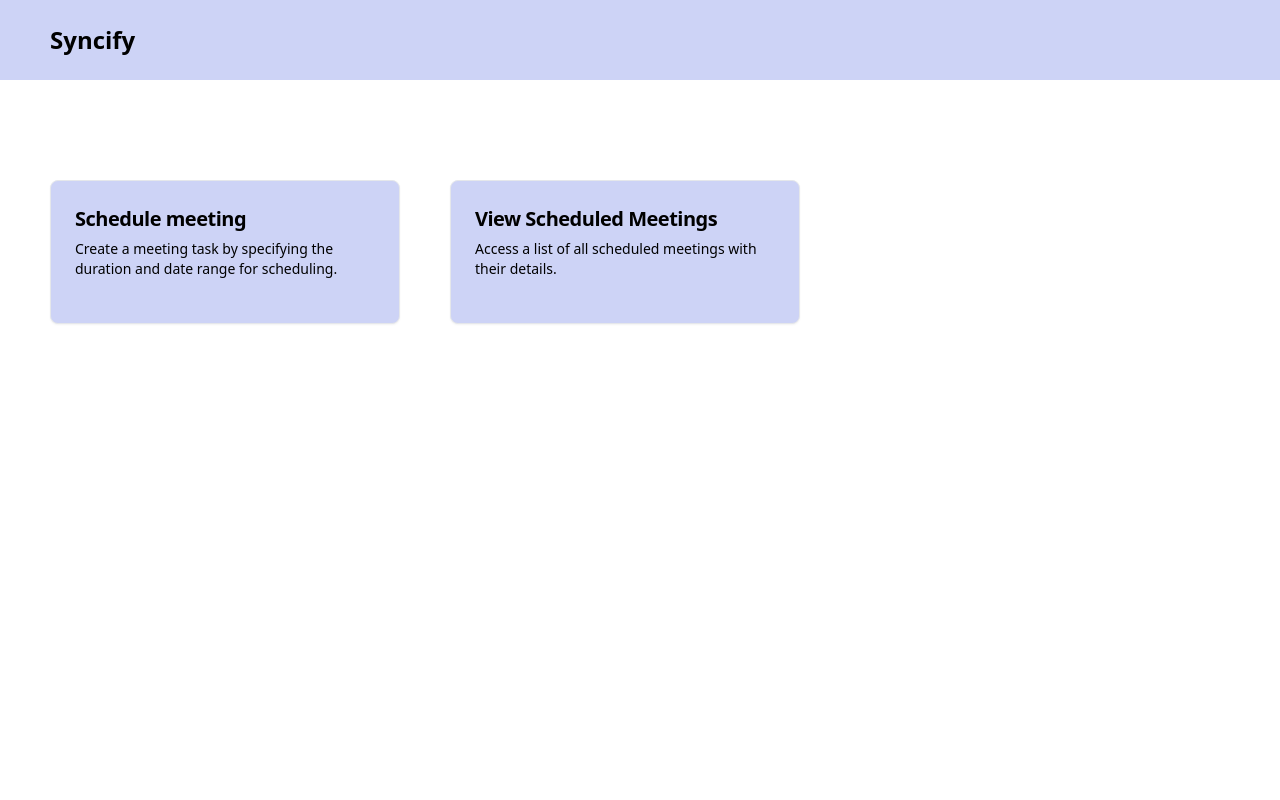
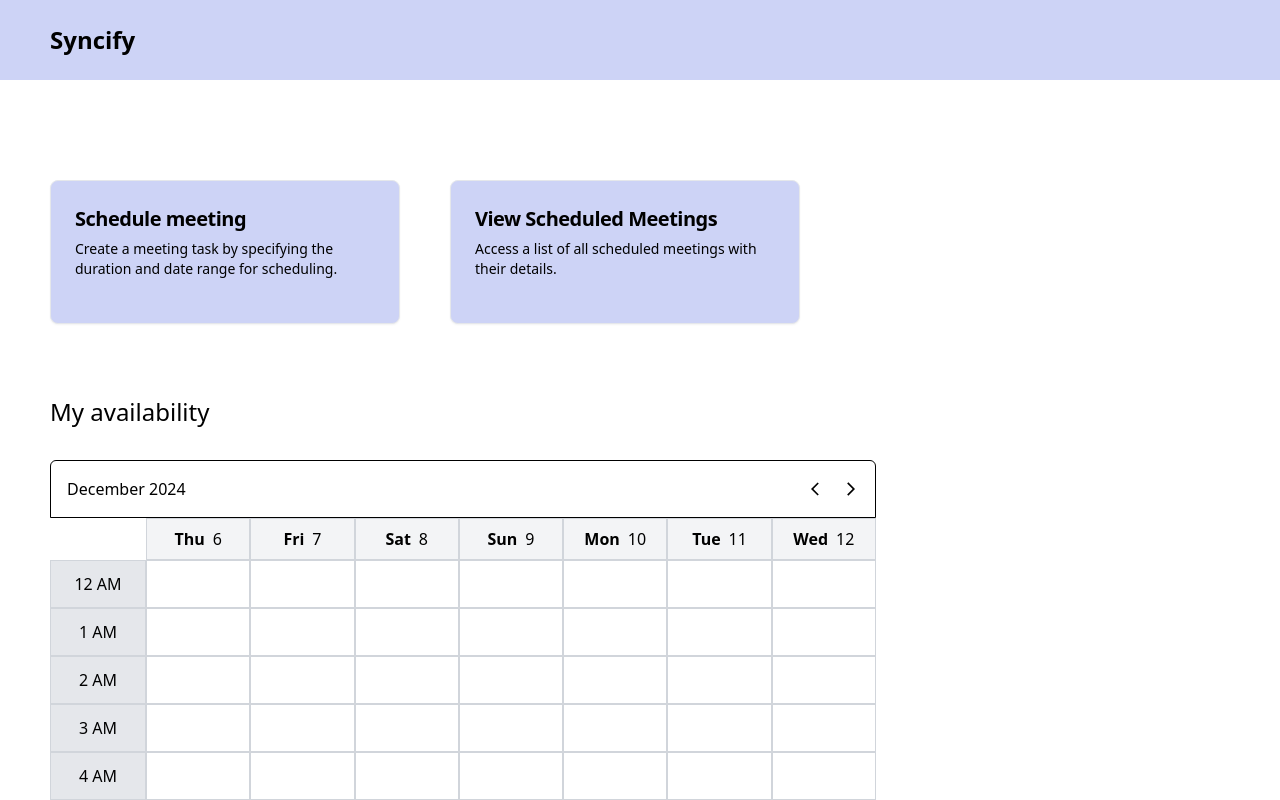
Before and after one commit to KateGoosen/UOL-CM2020-Team-36-Project-Public, a React (Vite) app in the folder frontend/: page / in a window 1280 px wide. Shown: the top 800 px of the page. Built offline with nearby package versions, Linux system fonts and the light colour scheme.

Commit message:
added react-icons date-fns and built availability table

```diff
--- a/frontend/package.json
+++ b/frontend/package.json
@@ -13,9 +13,11 @@
     "@radix-ui/react-slot": "^1.1.2",
     "class-variance-authority": "^0.7.1",
     "clsx": "^2.1.1",
+    "date-fns": "^4.1.0",
     "lucide-react": "^0.474.0",
     "react": "^18.3.1",
     "react-dom": "^18.3.1",
+    "react-icons": "^5.4.0",
     "tailwind-merge": "^3.0.1",
     "tailwindcss-animate": "^1.0.7"
   },
--- a/frontend/src/App.tsx
+++ b/frontend/src/App.tsx
@@ -1,39 +1,7 @@
-import {
-  Card,
-  CardDescription,
-  CardHeader,
-  CardTitle,
-} from "@/components/shadcdn/ui/card";
+import Home from "./pages/Home";
 
 function App() {
-  return (
-    <div>
-      <div className='bg-primary h-[80px] w-full pl-[50px] flex flex-row items-center'>
-        <p className='text-black font-semibold text-2xl'>Syncify</p>
-      </div>
-      <div className='pt-[100px] px-[50px] flex flex-col'>
-        <div className='flex flex-row gap-[50px]'>
-          <Card className='w-[350px] bg-primary pb-5 cursor-pointer'>
-            <CardHeader>
-              <CardTitle className='text-xl'>Schedule meeting</CardTitle>
-              <CardDescription>
-                Create a meeting task by specifying the duration and date range
-                for scheduling.
-              </CardDescription>
-            </CardHeader>
-          </Card>
-          <Card className='w-[350px] bg-primary pb-5 cursor-pointer'>
-            <CardHeader>
-              <CardTitle className='text-xl'>View Scheduled Meetings</CardTitle>
-              <CardDescription>
-                Access a list of all scheduled meetings with their details.
-              </CardDescription>
-            </CardHeader>
-          </Card>
-        </div>
-      </div>
-    </div>
-  );
+  return <Home />;
 }
 
 export default App;
--- /dev/null
+++ b/frontend/src/components/home/AvailabilityTable.tsx
@@ -0,0 +1,70 @@
+import React from "react";
+import {
+  MdArrowBackIos as MdArrowBack,
+  MdArrowForwardIos as MdArrowForward,
+} from "react-icons/md";
+import { format, addDays, startOfToday } from "date-fns";
+
+const AvailabilityTable = () => {
+  const today = startOfToday();
+  const weekDays = Array.from({ length: 7 }).map((_, index) => {
+    const date = addDays(today, index);
+    return {
+      day: format(date, "E"),
+      date: format(date, "d"),
+    };
+  });
+
+  const hours = Array.from({ length: 24 }).map((_, index) => {
+    const hour = index % 12 === 0 ? 12 : index % 12;
+    const period = index < 12 ? "AM" : "PM";
+    return `${hour} ${period}`;
+  });
+
+  return (
+    <div className='flex flex-col mt-8 w-[70%]'>
+      {/* HEADER */}
+      <div className='flex flex-row justify-between items-center p-4 border border-black rounded-t-md'>
+        <div>
+          <p>December 2024</p>
+        </div>
+        <div className='flex flex-row items-center gap-4'>
+          <MdArrowBack className='cursor-pointer' />
+          <MdArrowForward className='cursor-pointer' />
+        </div>
+      </div>
+      {/* WEEK DAYS */}
+      <div className='flex flex-row'>
+        <div className='flex w-24' />{" "}
+        {weekDays.map((day, index) => (
+          <div
+            key={index}
+            className='flex flex-1 flex-row gap-2 items-center justify-center border border-gray-300 p-2 bg-gray-100'
+          >
+            <p className='font-semibold'>{day.day}</p>
+            <p>{day.date}</p>
+          </div>
+        ))}
+      </div>
+      {/* HOURS */}
+      {hours.map((hour, rowIndex) => (
+        <div key={rowIndex} className='flex flex-row items-center'>
+          {/* Hour rectangle */}
+          <div className='flex w-24 h-12 items-center justify-center bg-gray-200 border border-gray-300'>
+            <p className='font-medium'>{hour}</p>
+          </div>
+
+          {/* 7 Empty slot rectangles */}
+          {weekDays.map((_, colIndex) => (
+            <div
+              key={colIndex}
+              className='flex flex-1 h-12 border border-gray-300 bg-white cursor-pointer hover:bg-gray-100'
+            />
+          ))}
+        </div>
+      ))}
+    </div>
+  );
+};
+
+export default AvailabilityTable;
--- /dev/null
+++ b/frontend/src/pages/Home.tsx
@@ -0,0 +1,45 @@
+import React from "react";
+import {
+  Card,
+  CardDescription,
+  CardHeader,
+  CardTitle,
+} from "@/components/shadcdn/ui/card";
+import AvailabilityTable from "@/components/home/AvailabilityTable";
+
+const Home = () => {
+  return (
+    <div>
+      <div className='bg-primary h-[80px] w-full pl-[50px] flex flex-row items-center'>
+        <p className='text-black font-semibold text-2xl'>Syncify</p>
+      </div>
+      <div className='pt-[100px] px-[50px] flex flex-col'>
+        <div className='flex flex-row gap-[50px]'>
+          <Card className='w-[350px] bg-primary pb-5 cursor-pointer'>
+            <CardHeader>
+              <CardTitle className='text-xl'>Schedule meeting</CardTitle>
+              <CardDescription>
+                Create a meeting task by specifying the duration and date range
+                for scheduling.
+              </CardDescription>
+            </CardHeader>
+          </Card>
+          <Card className='w-[350px] bg-primary pb-5 cursor-pointer'>
+            <CardHeader>
+              <CardTitle className='text-xl'>View Scheduled Meetings</CardTitle>
+              <CardDescription>
+                Access a list of all scheduled meetings with their details.
+              </CardDescription>
+            </CardHeader>
+          </Card>
+        </div>
+        <p className='text-black font-light mt-[72px] text-2xl'>
+          My availability
+        </p>
+        <AvailabilityTable />
+      </div>
+    </div>
+  );
+};
+
+export default Home;
```
Also changed, not shown: 1 other file (tests, documents, lock files or other folders).
